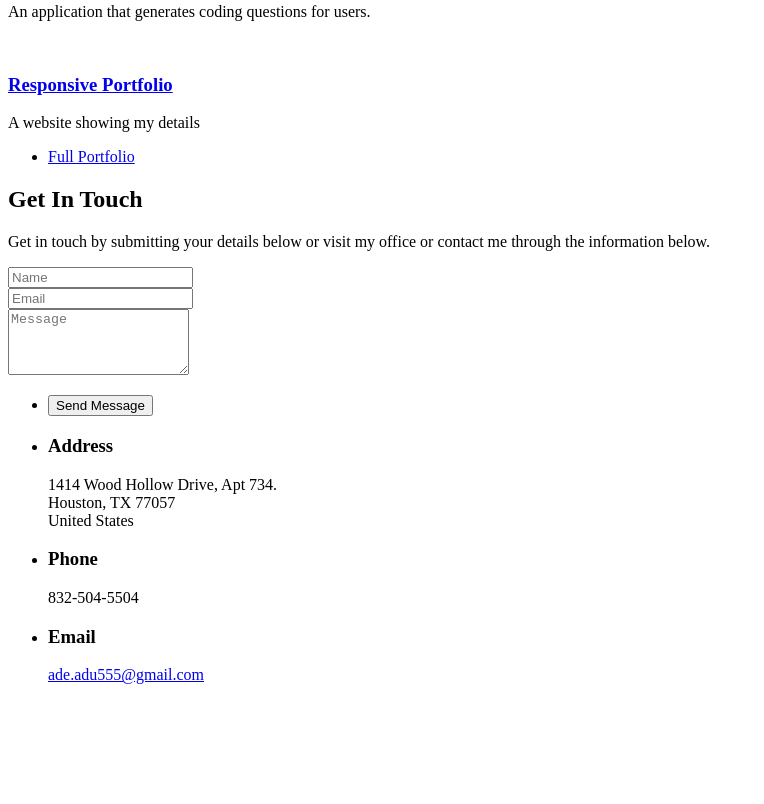
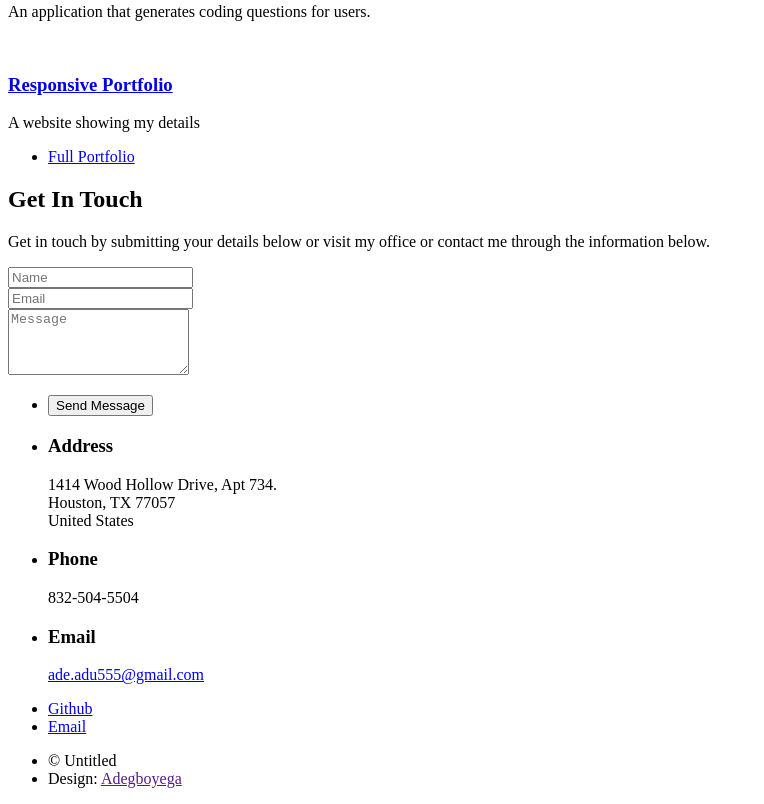
Before and after one commit to adeadu555/DynamicProfilePage, a plain HTML site: page index.html in a window 1280 px wide. Shown: the part 1407-2211 px from the top of the page, without its empty margins (0-764 px from the left). Before the commit the page ends 2107 px from the top, so only its background shows below. Drawn offline with Linux system fonts and the light colour scheme.

Commit message:
added footer to index.html

```diff
--- a/index.html
+++ b/index.html
@@ -93,9 +93,20 @@
                 </div>
             </div>
         </section>
+    </div>
 
+    <footer id="footer">
+        <div class="inner">
+            <ul class="icons">
 
+                <li><a href="#" class="icon brands fa-github"><span class="label"><a href = "https://github.com/adeadu555">Github</a></span></a></li>
+                <li><a href="#" class="icon solid fa-envelope"><span class="label">Email</span></a></li>
+            </ul>
+            <ul class="copyright">
+                <li>&copy; Untitled</li><li>Design: <a href="">Adegboyega</a></li>
+            </ul>
+        </div>
+    </footer>
 
-    </div>
 </body>
 </html>
```
